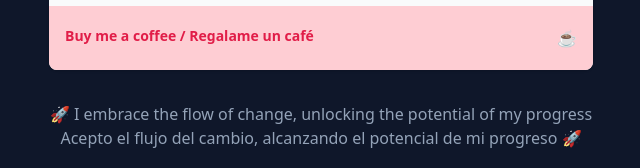
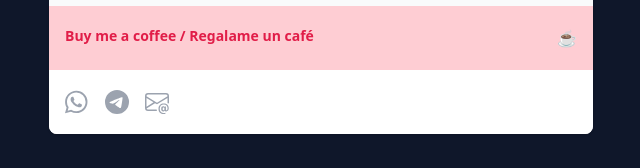
Before and after one commit to camiloavil/BioWebPageNginxDocker, a plain HTML site: page www/index.html in a window 1280 px wide. Shown: the part 307-475 px from the top of the page, without its empty margins (319-959 px from the left). Drawn offline with nearby package versions, Linux system fonts and the light colour scheme.

```diff
--- a/www/index.html
+++ b/www/index.html
@@ -14,13 +14,13 @@
   <meta property="og:description"
     content="Electronic Engineer - Software designer - Hardware designer #Python #C #C++ #ESP8266 #ESP32 #BTC #ETH" />
   <meta property="og:title" content="Camilo Andrés Ávila" />
-  <meta property="og:image" content="https://camiloavil.com/img/banner.png" />
+  <meta property="og:image" content="https://camiloavil.com/img/qrlogo.png" />
   <meta property="og:locale" content="es_ES" />
   <meta name="twitter:card" content="summary_large_image" />
   <meta name="twitter:title" content="Camilo Andrés Ávila" />
   <meta name="twitter:description"
     content="Electronic Engineer - Software designer - Hardware designer #Python #C #C++ #ESP8266 #ESP32 #BTC #ETH" />
-  <meta name="twitter:image" content="https://camiloavil.com/img/banner.png" />
+  <meta name="twitter:image" content="https://camiloavil.com/img/qrlogo.png" />
   <meta name="twitter:site" content="@camiloavil" />
   <meta name="twitter:creator" content="@camiloavil" />
   <link href="img/favicon.png" rel="icon" type="image/png" />
@@ -104,7 +104,8 @@
                     d="M23.498 6.186a3.016 3.016 0 0 0-2.122-2.136C19.505 3.545 12 3.545 12 3.545s-7.505 0-9.377.505A3.017 3.017 0 0 0 .502 6.186C0 8.07 0 12 0 12s0 3.93.502 5.814a3.016 3.016 0 0 0 2.122 2.136c1.871.505 9.376.505 9.376.505s7.505 0 9.377-.505a3.015 3.015 0 0 0 2.122-2.136C24 15.93 24 12 24 12s0-3.93-.502-5.814zM9.545 15.568V8.432L15.818 12l-6.273 3.568z" />
                 </svg>
               </a>
-              <br>
+
+              <!-- <br>
               <a href="https://api.whatsapp.com/send?phone=573012618339&text=%C2%A1Hola%20Camilo!%20%EF%B8%8F" target="_blank">
                 <svg xmlns="http://www.w3.org/2000/svg"
                   class="w-6 h-6 cursor-pointer text-gray-400 hover:text-[#98CA3F] fill-current" viewBox="0 0 17 16">
@@ -124,7 +125,8 @@
                   <path d="M2 2a2 2 0 0 0-2 2v8.01A2 2 0 0 0 2 14h5.5a.5.5 0 0 0 0-1H2a1 1 0 0 1-.966-.741l5.64-3.471L8 9.583l7-4.2V8.5a.5.5 0 0 0 1 0V4a2 2 0 0 0-2-2H2Zm3.708 6.208L1 11.105V5.383l4.708 2.825ZM1 4.217V4a1 1 0 0 1 1-1h12a1 1 0 0 1 1 1v.217l-7 4.2-7-4.2Z"/>
                   <path d="M14.247 14.269c1.01 0 1.587-.857 1.587-2.025v-.21C15.834 10.43 14.64 9 12.52 9h-.035C10.42 9 9 10.36 9 12.432v.214C9 14.82 10.438 16 12.358 16h.044c.594 0 1.018-.074 1.237-.175v-.73c-.245.11-.673.18-1.18.18h-.044c-1.334 0-2.571-.788-2.571-2.655v-.157c0-1.657 1.058-2.724 2.64-2.724h.04c1.535 0 2.484 1.05 2.484 2.326v.118c0 .975-.324 1.39-.639 1.39-.232 0-.41-.148-.41-.42v-2.19h-.906v.569h-.03c-.084-.298-.368-.63-.954-.63-.778 0-1.259.555-1.259 1.4v.528c0 .892.49 1.434 1.26 1.434.471 0 .896-.227 1.014-.643h.043c.118.42.617.648 1.12.648Zm-2.453-1.588v-.227c0-.546.227-.791.573-.791.297 0 .572.192.572.708v.367c0 .573-.253.744-.564.744-.354 0-.581-.215-.581-.8Z"/>
                 </svg>
-              </a>
+              </a> -->
+
             </div>
           </div>
         </div>
@@ -165,6 +167,28 @@
           </a>
           <span>☕</span>
         </div>
+        <div class="bg-white px-4 py-5 flex space-x-4">
+              <a href="https://api.whatsapp.com/send?phone=573012618339&text=%C2%A1Hola%20Camilo!%20%EF%B8%8F" target="_blank">
+                <svg xmlns="http://www.w3.org/2000/svg"
+                  class="w-6 h-6 cursor-pointer text-gray-400 hover:text-[#98CA3F] fill-current" viewBox="0 0 17 16">
+                  <path fill="currentColor"
+                    d="M13.601 2.326A7.854 7.854 0 0 0 7.994 0C3.627 0 .068 3.558.064 7.926c0 1.399.366 2.76 1.057 3.965L0 16l4.204-1.102a7.933 7.933 0 0 0 3.79.965h.004c4.368 0 7.926-3.558 7.93-7.93A7.898 7.898 0 0 0 13.6 2.326zM7.994 14.521a6.573 6.573 0 0 1-3.356-.92l-.24-.144-2.494.654.666-2.433-.156-.251a6.56 6.56 0 0 1-1.007-3.505c0-3.626 2.957-6.584 6.591-6.584a6.56 6.56 0 0 1 4.66 1.931 6.557 6.557 0 0 1 1.928 4.66c-.004 3.639-2.961 6.592-6.592 6.592zm3.615-4.934c-.197-.099-1.17-.578-1.353-.646-.182-.065-.315-.099-.445.099-.133.197-.513.646-.627.775-.114.133-.232.148-.43.05-.197-.1-.836-.308-1.592-.985-.59-.525-.985-1.175-1.103-1.372-.114-.198-.011-.304.088-.403.087-.088.197-.232.296-.346.1-.114.133-.198.198-.33.065-.134.034-.248-.015-.347-.05-.099-.445-1.076-.612-1.47-.16-.389-.323-.335-.445-.34-.114-.007-.247-.007-.38-.007a.729.729 0 0 0-.529.247c-.182.198-.691.677-.691 1.654 0 .977.71 1.916.81 2.049.098.133 1.394 2.132 3.383 2.992.47.205.84.326 1.129.418.475.152.904.129 1.246.08.38-.058 1.171-.48 1.338-.943.164-.464.164-.86.114-.943-.049-.084-.182-.133-.38-.232z"/>
+                </svg>
+              </a>
+              <a href="https://t.me/camiloavil" target="_blank">
+                <svg xmlns="http://www.w3.org/2000/svg"
+                class="w-6 h-6 cursor-pointer text-gray-400 hover:text-blue-500 fill-current" viewBox="0 0 16 16">
+                  <path d="M16 8A8 8 0 1 1 0 8a8 8 0 0 1 16 0zM8.287 5.906c-.778.324-2.334.994-4.666 2.01-.378.15-.577.298-.595.442-.03.243.275.339.69.47l.175.055c.408.133.958.288 1.243.294.26.006.549-.1.868-.32 2.179-1.471 3.304-2.214 3.374-2.23.05-.012.12-.026.166.016.047.041.042.12.037.141-.03.129-1.227 1.241-1.846 1.817-.193.18-.33.307-.358.336a8.154 8.154 0 0 1-.188.186c-.38.366-.664.64.015 1.088.327.216.589.393.85.571.284.194.568.387.936.629.093.06.183.125.27.187.331.236.63.448.997.414.214-.02.435-.22.547-.82.265-1.417.786-4.486.906-5.751a1.426 1.426 0 0 0-.013-.315.337.337 0 0 0-.114-.217.526.526 0 0 0-.31-.093c-.3.005-.763.166-2.984 1.09z"/>
+                </svg>
+              </a>
+              <a href="mailto:camilo.avil@gmail.com" target="_blank">
+                <svg xmlns="http://www.w3.org/2000/svg"
+                class="w-6 h-6 cursor-pointer text-gray-400 hover:text-black fill-current" viewBox="0 0 16 16">
+                  <path d="M2 2a2 2 0 0 0-2 2v8.01A2 2 0 0 0 2 14h5.5a.5.5 0 0 0 0-1H2a1 1 0 0 1-.966-.741l5.64-3.471L8 9.583l7-4.2V8.5a.5.5 0 0 0 1 0V4a2 2 0 0 0-2-2H2Zm3.708 6.208L1 11.105V5.383l4.708 2.825ZM1 4.217V4a1 1 0 0 1 1-1h12a1 1 0 0 1 1 1v.217l-7 4.2-7-4.2Z"/>
+                  <path d="M14.247 14.269c1.01 0 1.587-.857 1.587-2.025v-.21C15.834 10.43 14.64 9 12.52 9h-.035C10.42 9 9 10.36 9 12.432v.214C9 14.82 10.438 16 12.358 16h.044c.594 0 1.018-.074 1.237-.175v-.73c-.245.11-.673.18-1.18.18h-.044c-1.334 0-2.571-.788-2.571-2.655v-.157c0-1.657 1.058-2.724 2.64-2.724h.04c1.535 0 2.484 1.05 2.484 2.326v.118c0 .975-.324 1.39-.639 1.39-.232 0-.41-.148-.41-.42v-2.19h-.906v.569h-.03c-.084-.298-.368-.63-.954-.63-.778 0-1.259.555-1.259 1.4v.528c0 .892.49 1.434 1.26 1.434.471 0 .896-.227 1.014-.643h.043c.118.42.617.648 1.12.648Zm-2.453-1.588v-.227c0-.546.227-.791.573-.791.297 0 .572.192.572.708v.367c0 .573-.253.744-.564.744-.354 0-.581-.215-.581-.8Z"/>
+                </svg>
+              </a>
+        </div>
       </div>
     </div>
   </div>
```
Also changed, not shown: www/img/favicon.png, www/img/qrlogo.png (added), 2 other files.
